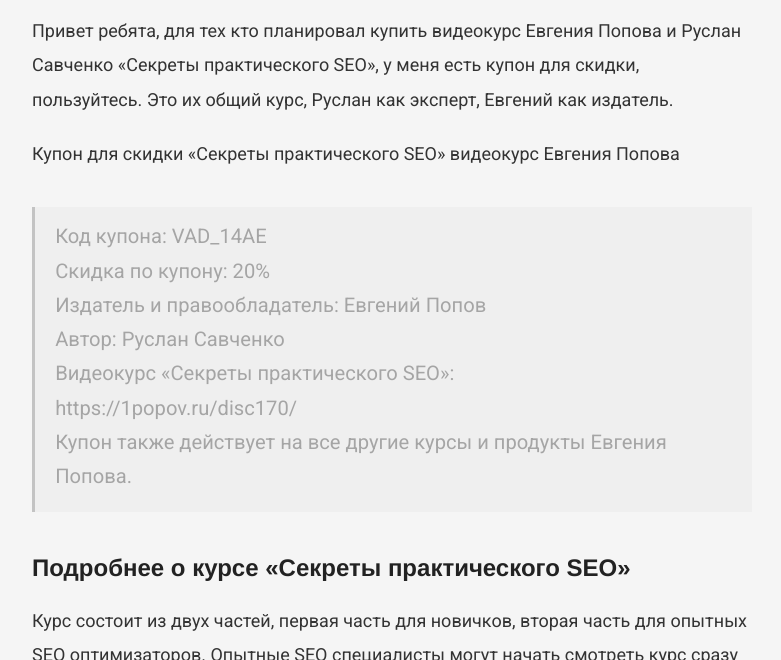
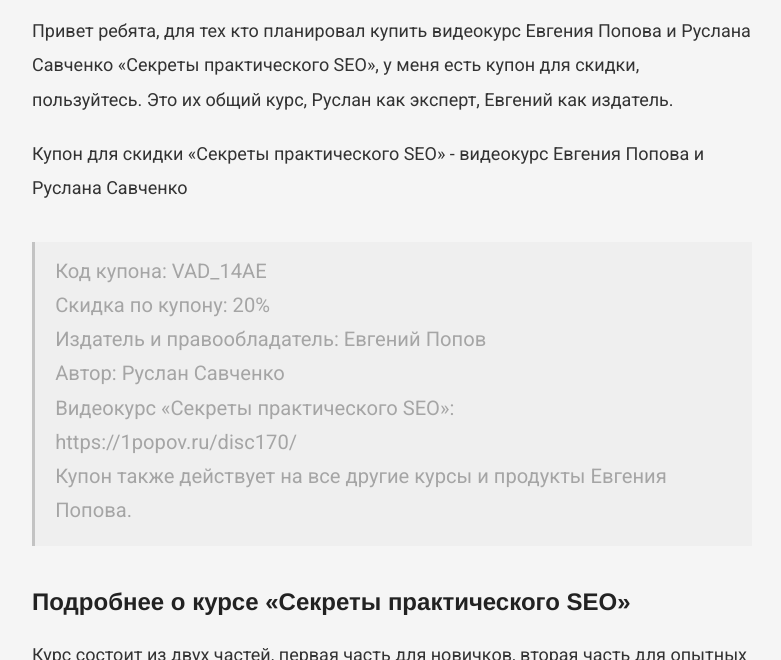
Before and after one commit to VadymVolos/vadymvolos.github.io, a Jekyll site: the page built from _posts/digital-marketing/2017-01-22-sekrety-seo-popov-kupon-skidka.md, in a window 1280 px wide and 900 px high, scrolled down 483 px, cut to the strip 240-900 px from the top of the window. Shown: the whole strip, without its empty margins (248-1029 px from the left). Built offline with Jekyll 4.4.1, drawn with Linux system fonts in a browser that asks for light colours; nearby versions of some CDN libraries; comment, search, counter and statistics services are not loaded.

Commit message:
Update 2017-01-22-sekrety-seo-popov-kupon-skidka.md

```diff
--- a/_posts/digital-marketing/2017-01-22-sekrety-seo-popov-kupon-skidka.md
+++ b/_posts/digital-marketing/2017-01-22-sekrety-seo-popov-kupon-skidka.md
@@ -11,9 +11,9 @@
     <iframe src="https://www.youtube.com/embed/AqVM4B6EEcg?rel=0" frameborder="0" allowfullscreen></iframe>
 </div>
 
-Привет ребята, для тех кто планировал купить видеокурс Евгения Попова и Руслан Савченко «Секреты практического SEO», у меня есть купон для скидки, пользуйтесь. Это их общий курс, Руслан как эксперт, Евгений как издатель.
+Привет ребята, для тех кто планировал купить видеокурс Евгения Попова и Руслана Савченко «Секреты практического SEO», у меня есть купон для скидки, пользуйтесь. Это их общий курс, Руслан как эксперт, Евгений как издатель.
 
-Купон для скидки «Секреты практического SEO» видеокурс Евгения Попова
+Купон для скидки «Секреты практического SEO» - видеокурс Евгения Попова и Руслана Савченко
 <blockquote>
 Код купона: VAD_14AE <br>
 Скидка по купону: 20% <br>
```
